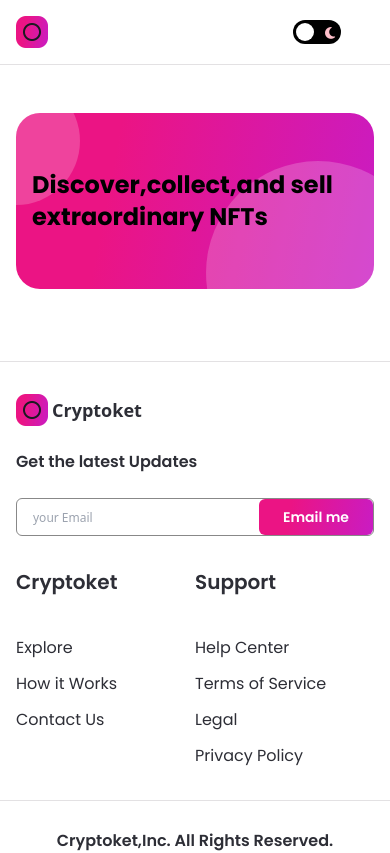
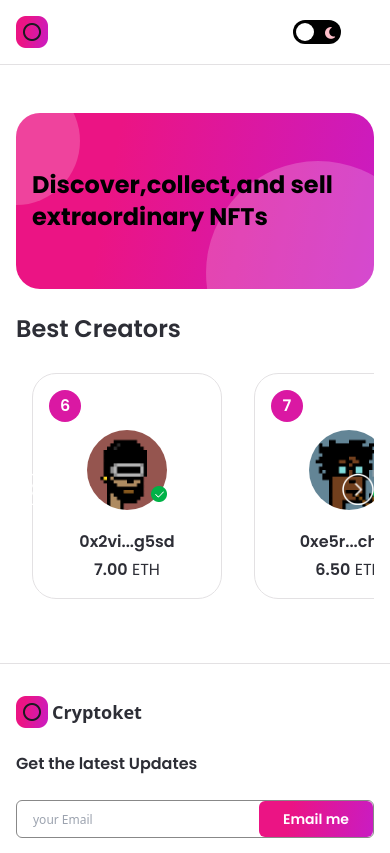
Before and after one commit to Inokcode/NFT-MARKET-PLACE, a Next.js app: page / in a window 390 px wide. Shown: the top 853 px of the page. Built offline with nearby package versions, Linux system fonts and the light colour scheme.

Commit message:
top sellers added

```diff
--- /dev/null
+++ b/components/CreatorCard.jsx
@@ -0,0 +1,43 @@
+import Image from "next/image";
+import images from "../assets";
+
+const CreatorCard = ({ rank, creatorImage, creatorName, creatorEths }) => {
+  return (
+    <div className="min-w-190 minlg:min-w-240 dark:bg-nft-black-3 bg-white border dark:border-nft-black-3 border-nft-gray-1 rounded-3xl flex flex-col p-4 m-4">
+      <div className="w-8 h-8 minlg:w-10 minlg:h-10 bg-nft-red-violet flexCenter rounded-full">
+        <p className="font-poppins text-white font-semibold text-base minlg:text-lg">
+          {rank}
+        </p>
+      </div>
+      <div className="my-2 flex justify-center">
+        <div className="relative w-20 h-20 minlg:w-28 minlg:h-28">
+          <Image
+            src={creatorImage}
+            layout="fill"
+            objectFit="cover"
+            alt="creatorName"
+            className="rounded-full"
+          />
+          <div className="absolute w-4 h-4 minlg:w-7 minlg:h-7 bottom-2 -right-0">
+            <Image
+              src={images.tick}
+              layout="fill"
+              objectFit="contain"
+              alt="tick"
+            />
+          </div>
+        </div>
+      </div>
+      <div className="mt-3 minlg:mt-7 text-center flex-center flex-col">
+        <p className="font-poppins dark:text-white text-nft-black-1 font-semibold text-base">
+          {creatorName}
+        </p>
+        <p className="mt-1 font-poppins dark:text-white text-nft-black-1 font-semibold text-base">
+          {creatorEths.toFixed(2)}
+          <span className="font-normal"> ETH</span>
+        </p>
+      </div>
+    </div>
+  );
+};
+export default CreatorCard;
--- a/components/index.js
+++ b/components/index.js
@@ -2,5 +2,6 @@ import Navbar from "./Navbar";
 import Footer from "./Footer";
 import Button from "./Button";
 import Banner from "./Banner";
+import CreatorCard from "./CreatorCard";
 
-export { Navbar, Footer, Button, Banner };
+export { Navbar, Footer, Button, Banner, CreatorCard };
--- a/pages/index.js
+++ b/pages/index.js
@@ -1,13 +1,49 @@
-import Head from "next/head";
+// import Head from "next/head";
 import Image from "next/image";
-import { Banner } from "../components";
+import { useEffect, useRef, useState } from "react";
+import { Banner, CreatorCard } from "../components";
 // import styles from '../styles/Home.module.css'
+import images from "../assets";
+import { makeId } from "../utils/makeId";
+import { useTheme } from "next-themes";
 
 // export default function Home() {
 //   return <h1 className="text-3xl font-bold underline">Hello world!</h1>;
 // }
 
 const HOME = () => {
+  const [hideButtons, setHideButtons] = useState(false);
+  const parentRef = useRef();
+  const scrollRef = useRef();
+  const { theme } = useTheme();
+  //
+  const isScrollable = () => {
+    const { current } = scrollRef;
+    const { current: parent } = parentRef;
+    if (current?.scrollWidth >= parent?.offsetWidth) {
+      setHideButtons(false);
+    } else {
+      setHideButtons(true);
+    }
+  };
+  useEffect(() => {
+    isScrollable();
+    window.addEventListener("resize", isScrollable);
+    return () => {
+      window.removeEventListener("resize", isScrollable);
+    };
+  });
+  //
+  const handleScroll = (direction) => {
+    const { current } = scrollRef;
+    const scrollAmount = window.innerWidth > 1800 ? 270 : 210;
+    if (direction === "left") {
+      current.scrollLeft -= scrollAmount;
+    } else {
+      current.scrollLeft += scrollAmount;
+    }
+  };
+  //
   return (
     <div className="flex justify-center sm:px-4 p-12">
       <div className="w-full minmd:w-4/5">
@@ -16,6 +52,56 @@ const HOME = () => {
           parentstyles="justify-start mb-6 h-72 sm:h-60 p-12 xs:p-4 xs:h-44 rounded-3xl"
           name="Discover,collect,and sell extraordinary NFTs"
         />
+        <div>
+          <h1 className="font-poppins dark:text-white text-nft-black-1 text-2xl minlg:text-4xl font-semibold ml-4 xs:ml-0">
+            Best Creators
+          </h1>
+          <div className="relative flex-1 max-w-full flex mt-3" ref={parentRef}>
+            <div
+              className="flex flex-row w-max overflow-x-scroll no-scrollbar select-none"
+              ref={scrollRef}
+            >
+              {[6, 7, 8, 9, 10].map((i) => (
+                <CreatorCard
+                  key={`creator-${i}`}
+                  rank={i}
+                  creatorImage={images[`creator${i}`]}
+                  creatorName={`0x${makeId(3)}...${makeId(4)}`}
+                  creatorEths={10 - i * 0.5}
+                />
+              ))}
+
+              {!hideButtons && (
+                <>
+                  <div
+                    className="absolute w-8 h-8 minlg:w-12 minlg:h-12 top-45 cursor-pointer left-0"
+                    onClick={() => handleScroll("left")}
+                  >
+                    <Image
+                      src={images.left}
+                      layout="fill"
+                      objectFit="contain"
+                      alt="left_arrow"
+                      className={theme === "light" && "filter invert"}
+                    />
+                  </div>
+                  <div
+                    className="absolute w-8 h-8 minlg:w-12 minlg:h-12 top-45 cursor-pointer right-0"
+                    onClick={() => handleScroll("right")}
+                  >
+                    <Image
+                      src={images.right}
+                      layout="fill"
+                      objectFit="contain"
+                      alt="left_arrow"
+                      className={theme === "light" && "filter invert"}
+                    />
+                  </div>
+                </>
+              )}
+            </div>
+          </div>
+        </div>
       </div>
     </div>
   );
--- /dev/null
+++ b/utils/makeId.js
@@ -0,0 +1,9 @@
+export const makeId = (length) => {
+  let result = "";
+  const characters = "abcdefghijklmnopqrstuvwxyz0123456789";
+  const charactersLength = characters.length;
+  for (let i = 0; i < length; i++) {
+    result += characters.charAt(Math.floor(Math.random() * charactersLength));
+  }
+  return result;
+};
```
